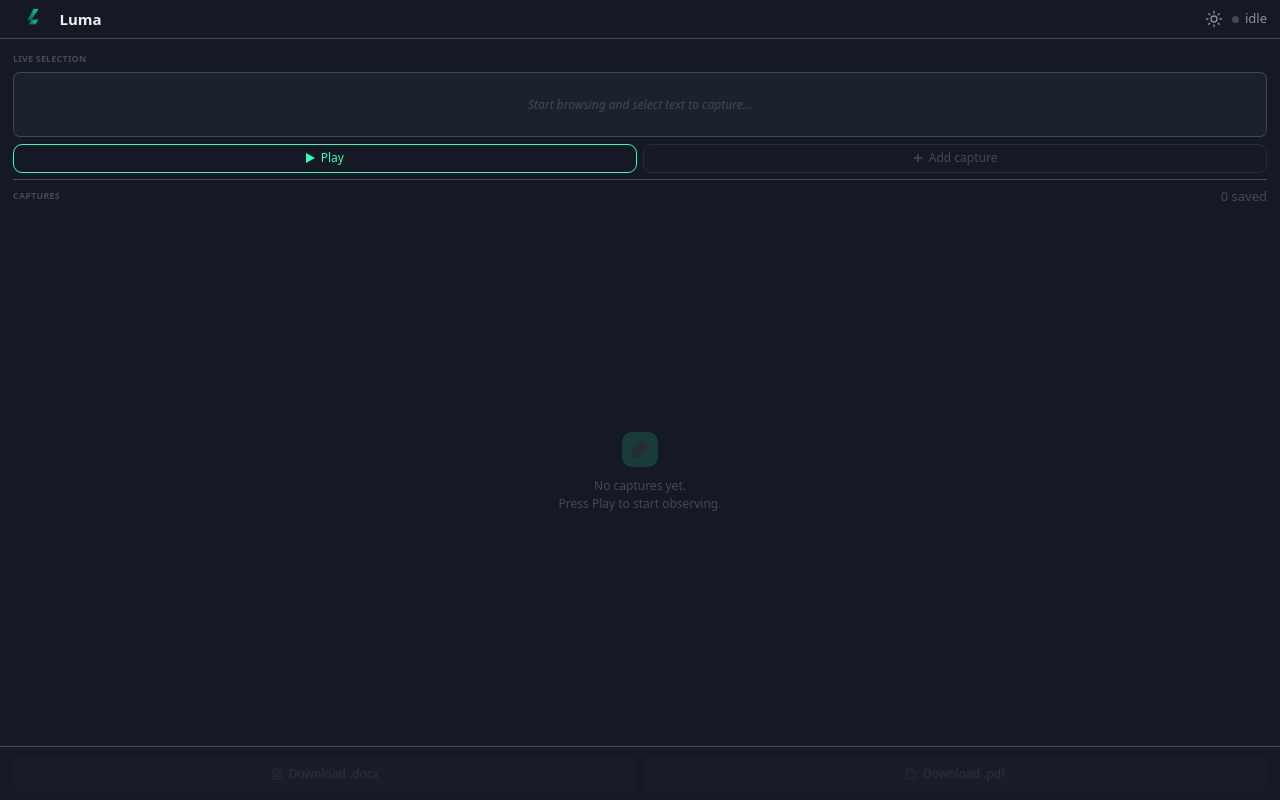
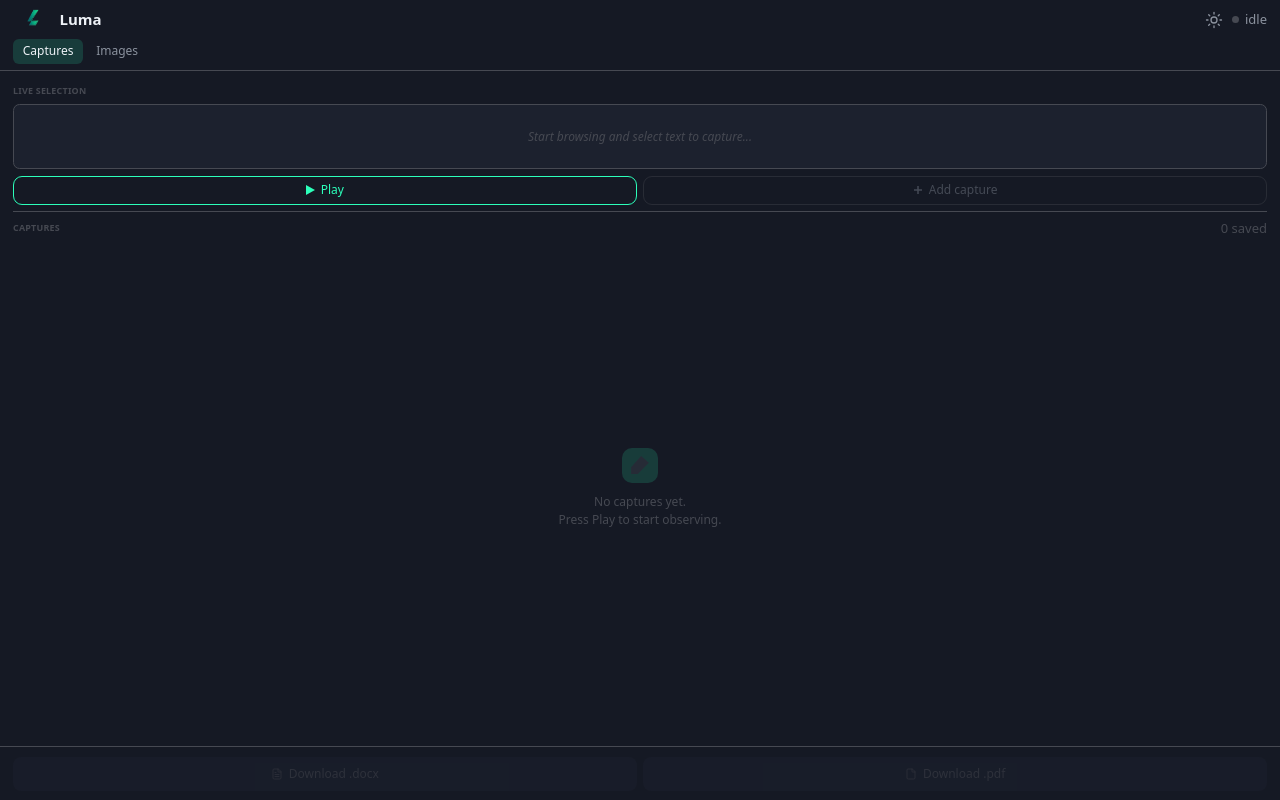
Before and after one commit to gabrieldasneves/Luma-Extension, a React (Vite) app: page / in a window 1280 px wide. Built offline with nearby package versions, Linux system fonts and the light colour scheme.

Commit message:
feat: add view management to App component with captures and images tabs

```diff
--- a/src/App.tsx
+++ b/src/App.tsx
@@ -2,9 +2,10 @@ import { useState, useEffect } from 'react'
 import { cn } from '@/lib/utils'
 import { Header } from '@/components/organisms/Header'
 import { Body } from '@/components/organisms/Body'
+import { ImagesBody } from '@/components/organisms/ImagesBody'
 import { Footer } from '@/components/organisms/Footer'
 import { generateExport, type ExportFormat } from '@/lib/export'
-import type { Capture, Message, ObservationStatus } from '@/types'
+import type { AppView, Capture, Message, ObservationStatus } from '@/types'
 
 const ext = typeof chrome !== 'undefined' && chrome.runtime?.id ? chrome : null
 
@@ -19,6 +20,7 @@ export default function App() {
   const [liveText, setLiveText] = useState('')
   const [liveSource, setLiveSource] = useState<LiveSource | null>(null)
   const [captures, setCaptures] = useState<Capture[]>([])
+  const [activeView, setActiveView] = useState<AppView>('captures')
 
   useEffect(() => {
     if (!ext) return
@@ -121,7 +123,13 @@ export default function App() {
         status === 'observing' && 'luma-observing'
       )}
     >
-      <Header status={status} />
+      <Header
+        status={status}
+        activeView={activeView}
+        onViewChange={setActiveView}
+      />
+      {activeView === 'captures' ? (
+        <>
           <Body
             status={status}
             liveText={liveText}
@@ -135,6 +143,10 @@ export default function App() {
             captureCount={captures.length}
             onDownload={handleDownload}
           />
+        </>
+      ) : (
+        <ImagesBody />
+      )}
     </div>
   )
 }
--- a/src/components/organisms/Header.tsx
+++ b/src/components/organisms/Header.tsx
@@ -1,20 +1,47 @@
+import { cn } from '@/lib/utils'
 import { Logo } from '@/components/molecules/Logo'
 import { StatusBadge } from '@/components/molecules/StatusBadge'
 import { ThemeToggle } from '@/components/molecules/ThemeToggle'
-import type { ObservationStatus } from '@/types'
+import type { AppView, ObservationStatus } from '@/types'
 
 interface HeaderProps {
   status: ObservationStatus
+  activeView: AppView
+  onViewChange: (view: AppView) => void
 }
 
-export function Header({ status }: HeaderProps) {
+const tabs: { id: AppView; label: string }[] = [
+  { id: 'captures', label: 'Captures' },
+  { id: 'images', label: 'Images' },
+]
+
+export function Header ({ status, activeView, onViewChange }: HeaderProps) {
   return (
-    <header className="flex h-12 items-center justify-between border-b border-luma-border px-4">
-      <Logo />
-      <div className="flex items-center gap-2">
-        <ThemeToggle />
-        <StatusBadge status={status} />
+    <header className="border-b border-luma-border">
+      <div className="flex h-12 items-center justify-between px-4">
+        <Logo />
+        <div className="flex items-center gap-2">
+          <ThemeToggle />
+          <StatusBadge status={status} />
+        </div>
       </div>
+      <nav className="flex gap-1 px-4 pb-2">
+        {tabs.map((tab) => (
+          <button
+            key={tab.id}
+            type="button"
+            onClick={() => onViewChange(tab.id)}
+            className={cn(
+              'rounded-[6px] px-3 py-1 text-[12px] font-medium transition-colors',
+              activeView === tab.id
+                ? 'bg-luma-mint/15 text-luma-white-off'
+                : 'text-luma-gray-400 hover:text-luma-white-off'
+            )}
+          >
+            {tab.label}
+          </button>
+        ))}
+      </nav>
     </header>
   )
 }
```
Also changed, not shown: 1 other file (tests, documents, lock files or other folders). Lines whose indentation alone changed are shown as unchanged.
